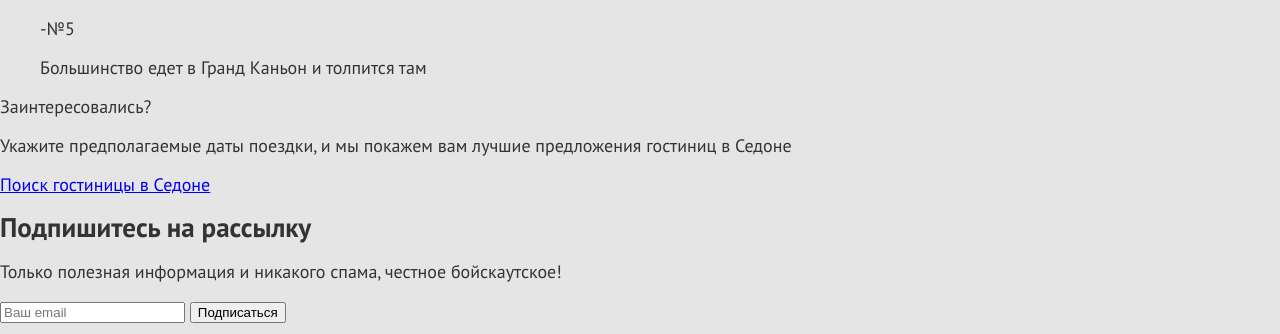
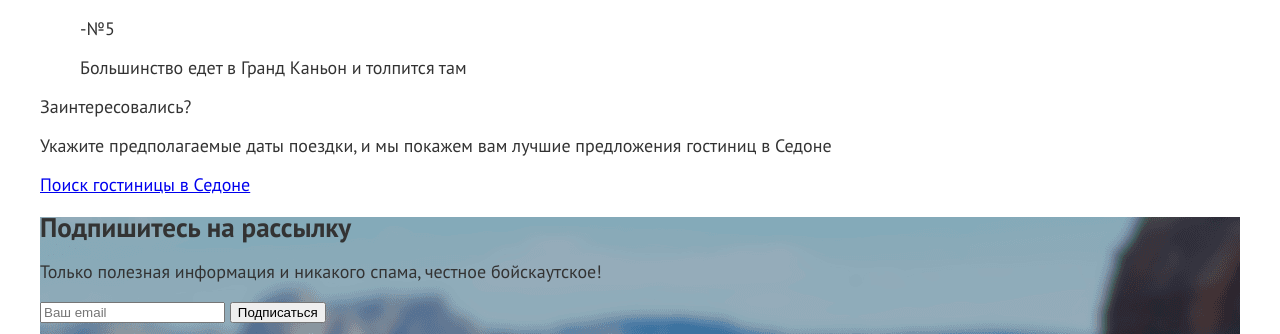
Before and after one commit to dreamkmet/237031-sedona-32, a plain HTML site: page index.html in a window 1280 px wide. Shown: the part 2262-2596 px from the top of the page. Drawn offline with Linux system fonts and the light colour scheme.

Commit message:
Правки

```diff
--- a/index.html
+++ b/index.html
@@ -116,7 +116,7 @@
         </p>
         <a class="hotel-search-link" href="#">Поиск гостиницы в Седоне</a>
       </section>
-      <section class="subscribe">
+      <section class="subscribe main-subscribe">
         <h2 class="subscribe-title">Подпишитесь на рассылку</h2>
         <p class="subscribe-description">Только полезная информация и никакого спама,
           честное бойскаутское!</p>
--- a/styles/styles.css
+++ b/styles/styles.css
@@ -20,9 +20,11 @@ body {
   line-height: 21px;
   font-weight: 400;
   color: #333333;
-  background-color: #E5E5E5;
-  margin: 0;
-  padding: 0;
+  background-color: #ffffff;
+  width: 1200px;
+  margin: auto 40px;
+
+
 }
 
 .visually-hidden {
@@ -47,6 +49,23 @@ body {
   background-size: 100% auto;
 
 }
+
+.main-subscribe {
+  background-image: url("../images/subscribe-background.png");
+  width: 1200px;
+  height: 411px;
+  background-repeat: no-repeat;
+  background-size: 100% auto;
+}
+
+.catalog-container {
+ background-image: url("../images/catalog-background.png");
+ width: 1200px;
+ height: 408px;
+ background-repeat: no-repeat;
+ background-size: 100% auto;
+}
+
 
 
 .main-navigation-list{
```
Also changed, not shown: catalog.html (+2 -0 lines), images/subscribe-background.png (added).
